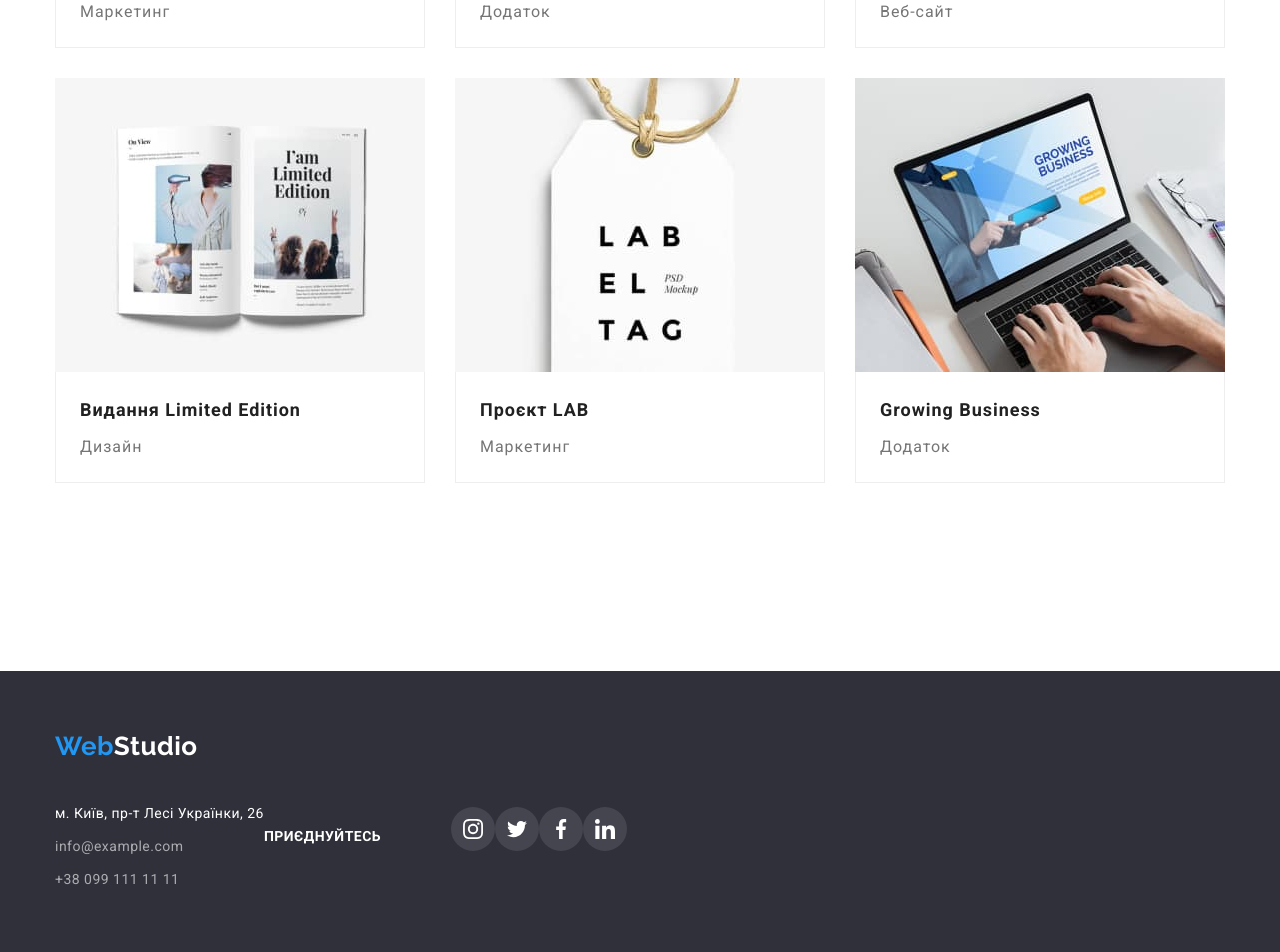
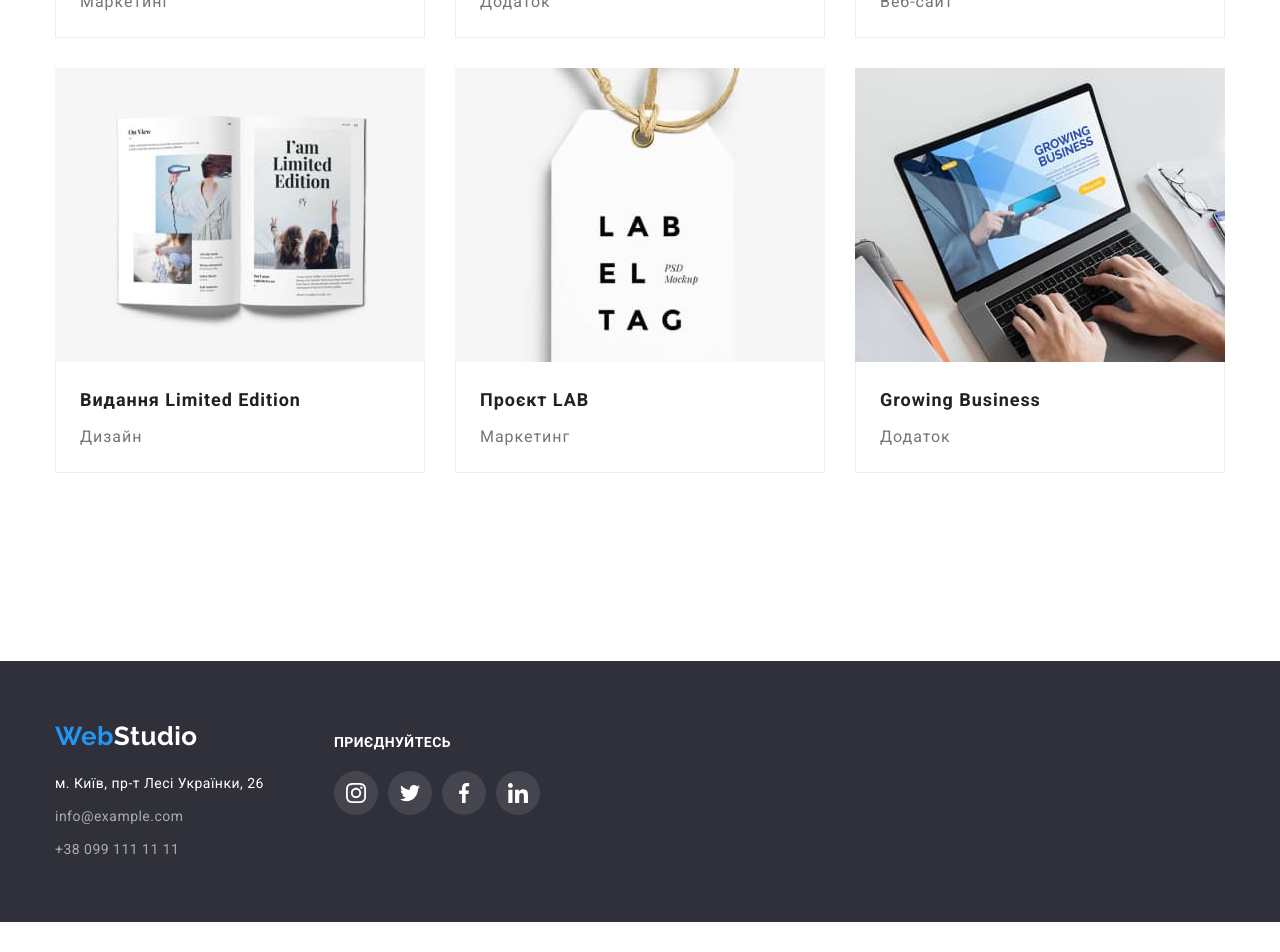
Before and after one commit to VladBroker19/goit-markup-hw-04, a plain HTML site: page portfolio.html in a window 1280 px wide. Shown: the part 1065-2017 px from the top of the page. After the commit the page ends 1987 px from the top, so only its background shows below. Drawn offline with nearby package versions, Linux system fonts and the light colour scheme.

Commit message:
correct mistake

```diff
--- a/css/styles.css
+++ b/css/styles.css
@@ -385,8 +385,6 @@ button {
   flex-wrap: wrap;
   margin-bottom: 94px;
 
-  font-size: 16px;
-  line-height: 1.88;
   letter-spacing: 0.06em;
 }
 
@@ -443,10 +441,10 @@ button {
 .footer-site .logo-link {
   color: var(--white-color);
 }
-
+.main-footer {
+  display: flex;
+}
 .nav {
-  display: flex;
-  align-items: center;
   margin-top: 20px;
 
   color: var(--white-color);
@@ -467,11 +465,15 @@ button {
 .nav .item:last-child {
   margin-bottom: 0;
 }
+.social {
+  display: inline-block;
+  margin-left: 70px;
+}
 .footer-social {
   display: flex;
-  margin-left: 70px;
 }
 .footer-text {
+  margin-bottom: 20px;
   color: var(--white-color);
   font-weight: 700;
   font-size: 14px;
@@ -479,6 +481,8 @@ button {
   text-transform: uppercase;
 }
 .footer-thumb {
+  margin-top: 0;
+  margin-right: 10px;
   display: inline-flex;
   width: 44px;
   height: 44px;
@@ -493,6 +497,3 @@ button {
 .footer-thumb:focus {
   background-color: var(--accent-color);
 }
-.footer-container {
-  margin: 72px 878px 100px 516px;
-}
--- a/portfolio.html
+++ b/portfolio.html
@@ -49,7 +49,7 @@
           </li>
           <li class="item">
             <a href="tel:+380961111111" class="link">
-              <svg class="icon" width="16" height="12">
+              <svg class="icon" width="10" height="16">
                 <use href="./images/icons.svg#smartphone"></use>
               </svg>
               +380 96 111 11 11
@@ -116,6 +116,7 @@
             <li class="item">
               <figure>
                 <img
+                  class="picture"
                   src="./images/seafood.jpg"
                   alt="разработка приложения для ресторана"
                   width="370"
@@ -223,7 +224,8 @@
     </main>
     <!--footer-->
     <footer class="footer-site">
-      <div class="container">
+      <div class="container main-footer">
+        <div class="footer-adress">
           <a class="logo-link" href="/" lang="en">
             <span class="logo-accent">Web</span>Studio
           </a>
@@ -247,6 +249,9 @@
                 <a href="tel:+380991111111" class="link">+38 099 111 11 11</a>
               </li>
             </ul>
+          </address>
+        </div>
+        <div class="social">
           <p class="footer-text">Приєднуйтесь</p>
           <ul class="footer-social list">
             <li>
@@ -302,7 +307,7 @@
               </a>
             </li>
           </ul>
-        </address>
+        </div>
       </div>
     </footer>
   </body>
```
Also changed, not shown: index.html (+7 -3 lines). Lines whose indentation alone changed are shown as unchanged.
